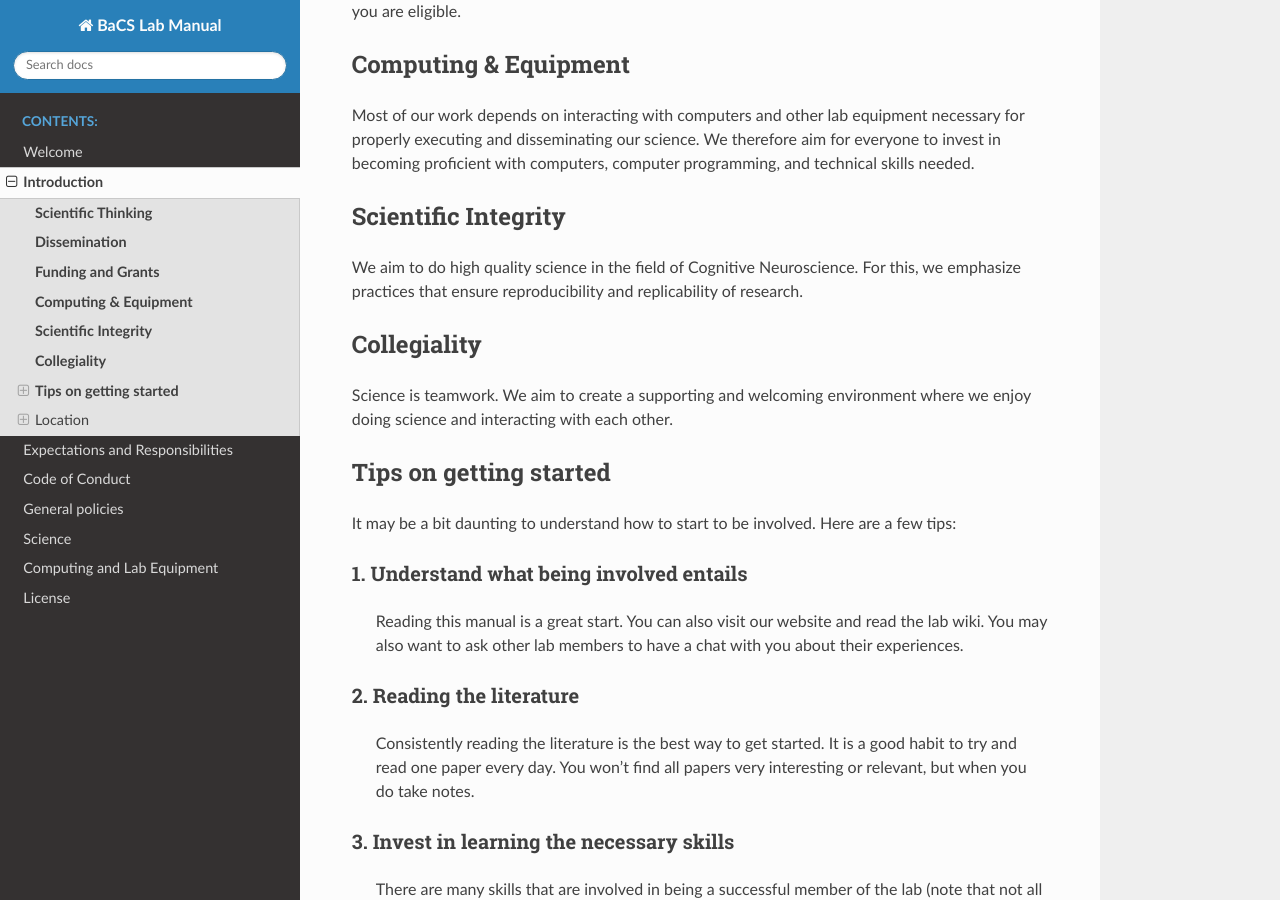
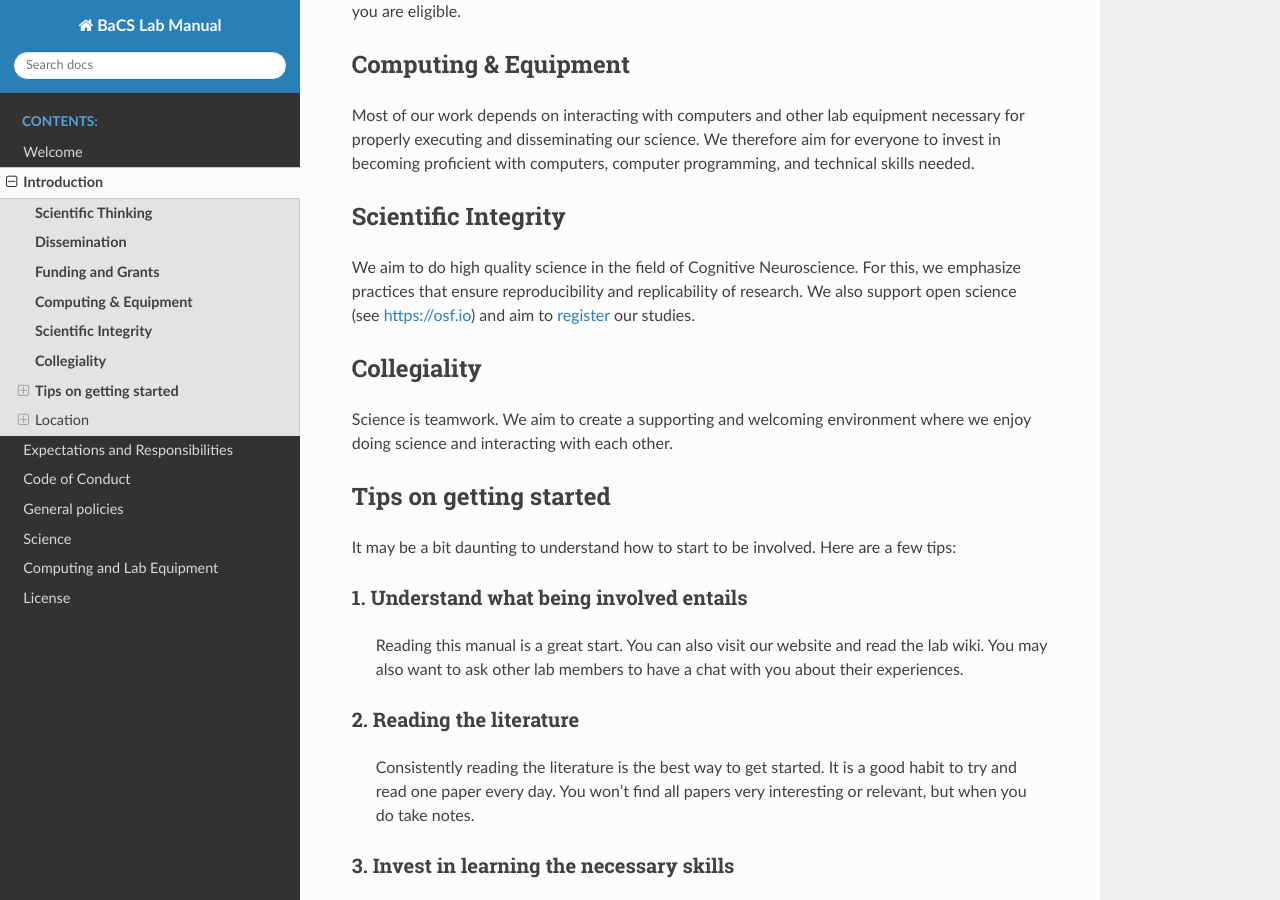
Before and after one commit to nkonstantinou/BaCS_lab_manual, a Sphinx documentation site: the page built from source/intro.rst, in a window 1280 px wide and 900 px high, scrolled down 856 px. Built offline with Sphinx 7.4.7 and the Read the Docs theme 2.0.0, drawn with Linux system fonts in a browser that asks for light colours.

Commit message:
Update intro.rst

```diff
--- a/source/intro.rst
+++ b/source/intro.rst
@@ -42,13 +42,15 @@ computer programming, and technical skills needed.
 -------------------------
 We aim to do high quality science in the field of Cognitive Neuroscience. For this,
 we emphasize practices that ensure reproducibility and replicability of research.
+We also support open science (see https://osf.io) and aim to register_ our studies.
+
+.. _register: https://cos.io/rr/
 
 **Collegiality**
 ------------------
 Science is teamwork.
 We aim to create a supporting and welcoming environment where we enjoy doing science
 and interacting with each other.
-
 
 **Tips on getting started**
 ----------------------------
@@ -64,7 +66,7 @@ It may be a bit daunting to understand how to start to be involved. Here are a f
 2. **Reading the literature**
 ~~~~~~~~~~~~~~~~~~~~~~~~~~~~~~~~~~~~~~~~~~~~~~~~
    Consistently reading the literature is the best way to get started.
-   It is a good habit to try  and read one paper every day.
+   It is a good habit to try and read one paper every day.
    You won't find all papers very interesting or relevant, but when you do take notes.
 
 3. **Invest in learning the necessary skills**
```
